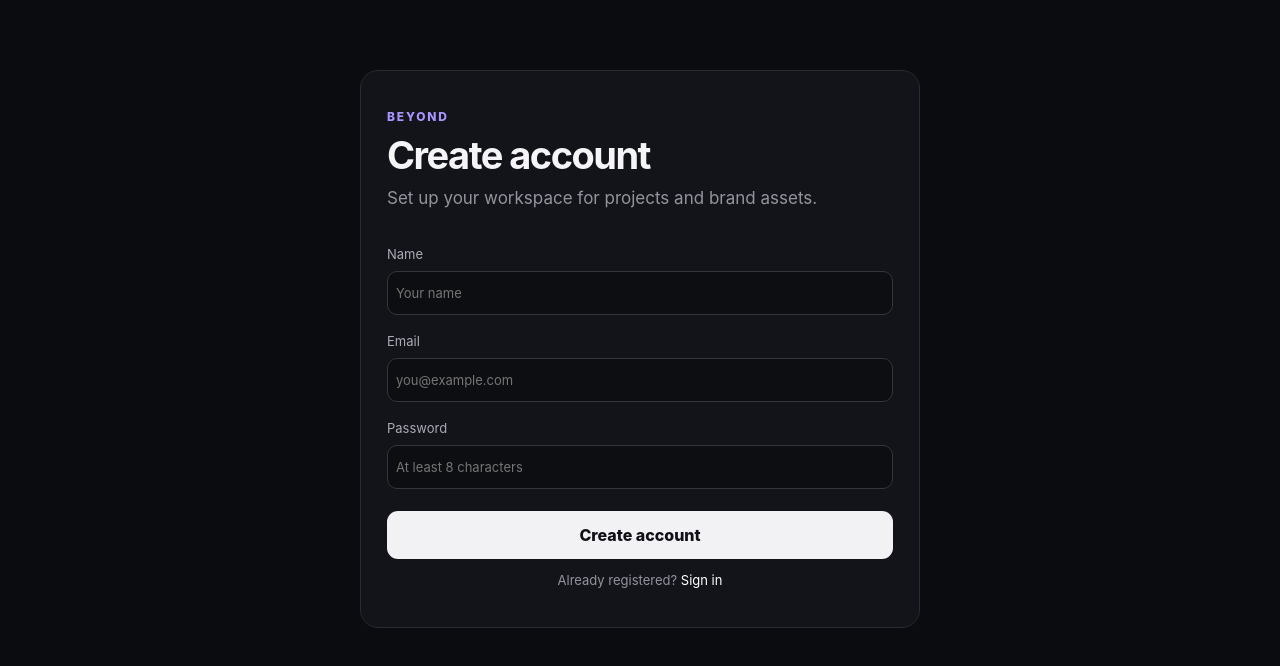
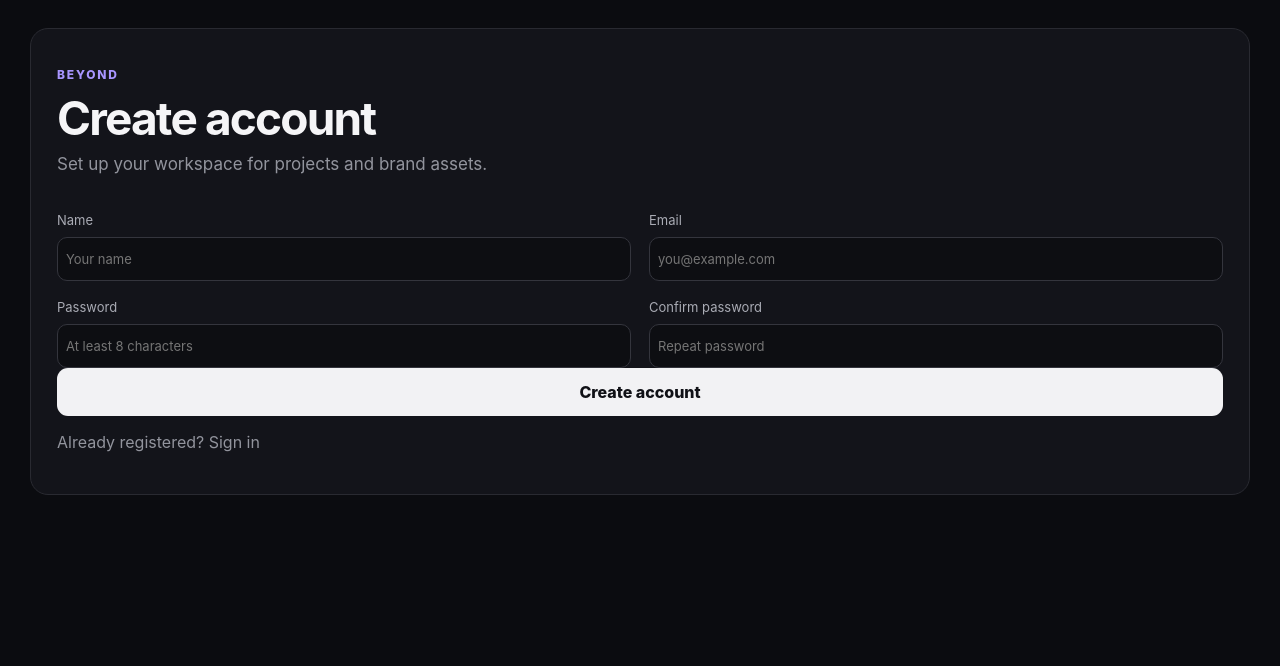
Before and after one commit to Nurzhan-Zhumabekov/The-beyond, a Next.js app in the folder frontend/: page /register in a window 1280 px wide. Shown: the top 666 px of the page. Built offline with nearby package versions, Linux system fonts and the light colour scheme; no server answers.

Commit message:
feat: add register validation and error states

```diff
--- a/frontend/app/register/page.tsx
+++ b/frontend/app/register/page.tsx
@@ -1,19 +1,71 @@
+"use client";
+
 import Link from "next/link";
+import { FormEvent, useState } from "react";
+import { useRouter } from "next/navigation";
+import { register } from "@/services/api";
+import LoadingButton from "@/components/common/LoadingButton";
 
 export default function RegisterPage() {
+  const router = useRouter();
+  const [name, setName] = useState("");
+  const [email, setEmail] = useState("");
+  const [password, setPassword] = useState("");
+  const [confirmPassword, setConfirmPassword] = useState("");
+  const [loading, setLoading] = useState(false);
+  const [error, setError] = useState("");
+
+  async function handleSubmit(event: FormEvent) {
+    event.preventDefault();
+    setError("");
+
+    if (!name.trim() || !email.trim() || !password || !confirmPassword) {
+      setError("Fill in all required fields.");
+      return;
+    }
+    if (password.length < 8) {
+      setError("Password must contain at least 8 characters.");
+      return;
+    }
+    if (password !== confirmPassword) {
+      setError("Passwords do not match.");
+      return;
+    }
+
+    setLoading(true);
+    try {
+      await register({ name, email, password });
+      router.push("/projects");
+    } catch (err) {
+      setError(err instanceof Error ? err.message : "Unable to create account.");
+    } finally {
+      setLoading(false);
+    }
+  }
+
   return (
-    <main className="resultPage" style={{maxWidth:560,paddingTop:70}}>
-      <section className="card">
+    <main className="resultPage authPage">
+      <section className="card authCard">
         <p className="eyebrow">BEYOND</p>
-        <h1 style={{fontSize:38}}>Create account</h1>
+        <h1 className="authTitle">Create account</h1>
         <p className="lead">Set up your workspace for projects and brand assets.</p>
-        <div className="brandGrid" style={{gridTemplateColumns:"1fr"}}>
-          <label>Name<input type="text" placeholder="Your name" /></label>
-          <label>Email<input type="email" placeholder="you@example.com" /></label>
-          <label>Password<input type="password" placeholder="At least 8 characters" /></label>
-        </div>
-        <Link href="/projects" className="generate full" style={{marginTop:22}}>Create account</Link>
-        <p className="muted" style={{textAlign:"center",fontSize:13}}>Already registered? <Link href="/login" style={{color:"#fff"}}>Sign in</Link></p>
+
+        <form onSubmit={handleSubmit}>
+          <div className="brandGrid oneColumn">
+            <label>Name<input type="text" value={name} onChange={(e) => setName(e.target.value)} placeholder="Your name" autoComplete="name" /></label>
+            <label>Email<input type="email" value={email} onChange={(e) => setEmail(e.target.value)} placeholder="you@example.com" autoComplete="email" /></label>
+            <label>Password<input type="password" value={password} onChange={(e) => setPassword(e.target.value)} placeholder="At least 8 characters" autoComplete="new-password" /></label>
+            <label>Confirm password<input type="password" value={confirmPassword} onChange={(e) => setConfirmPassword(e.target.value)} placeholder="Repeat password" autoComplete="new-password" /></label>
+          </div>
+
+          {error && <div className="formError" role="alert">{error}</div>}
+
+          <div className="authAction">
+            <LoadingButton loading={loading} loadingText="Creating account…" type="submit">Create account</LoadingButton>
+          </div>
+        </form>
+
+        <p className="muted authSwitch">Already registered? <Link href="/login" className="authLink">Sign in</Link></p>
       </section>
     </main>
   );
```
